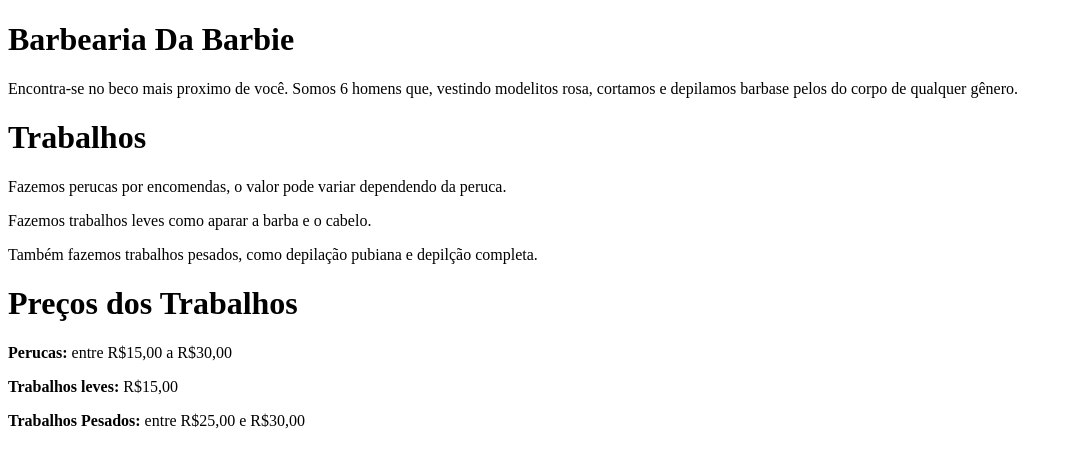
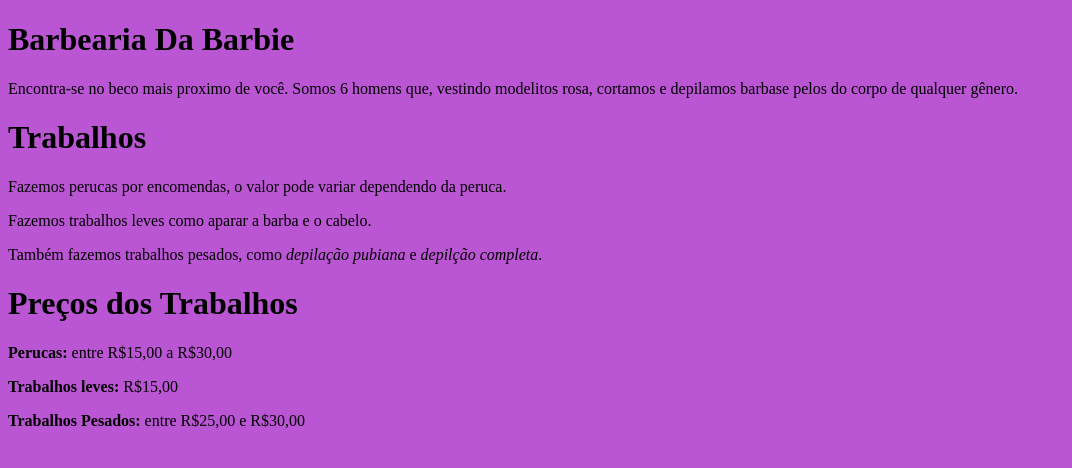
Before and after one commit to ProfessorWelingtonHaasHein/Levi-estudante, a plain HTML site: page index.html in a window 1280 px wide. Shown: the whole page, without its empty margins (0-1072 px from the left). Drawn offline with Linux system fonts and the light colour scheme.

Commit message:
Update index.html

```diff
--- a/index.html
+++ b/index.html
@@ -4,16 +4,17 @@
         <meta charset="utf-8">
 		<title>BarbeariaDaBarbie</title>
 	</head>
-	<body>
+	<body bgcolor="#BA55D3">
         <h1> Barbearia Da Barbie</h1>
 		<P> Encontra-se no beco mais proximo de você. Somos 6 homens que, vestindo modelitos rosa, cortamos e depilamos barbase pelos do corpo de qualquer gênero. <p>
             <h1> Trabalhos</h1>
             <p>Fazemos perucas por encomendas, o valor pode variar dependendo da peruca.</p>
             <p> Fazemos trabalhos leves como aparar a barba e o cabelo.</p>
-            <p>Também fazemos trabalhos pesados, como depilação pubiana e depilção completa.</p>
+            <p>Também fazemos trabalhos pesados, como <i>depilação pubiana</i> e <i>depilção completa</i>.</p>
            <h1> Preços dos Trabalhos </h1>
            <p><strong>Perucas:</strong> entre R$15,00 a R$30,00</p>
            <p><strong> Trabalhos leves: </strong> R$15,00</p>
            <p><strong> Trabalhos Pesados: </strong> entre R$25,00 e R$30,00 </p>
+
 	</body>
 </html>
```
